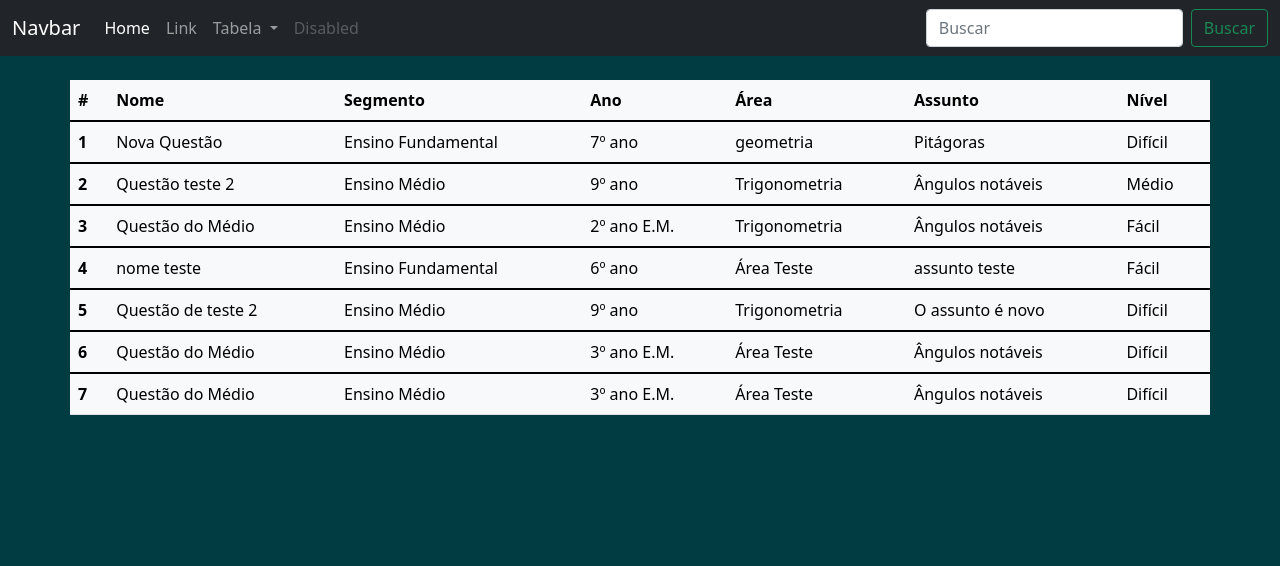
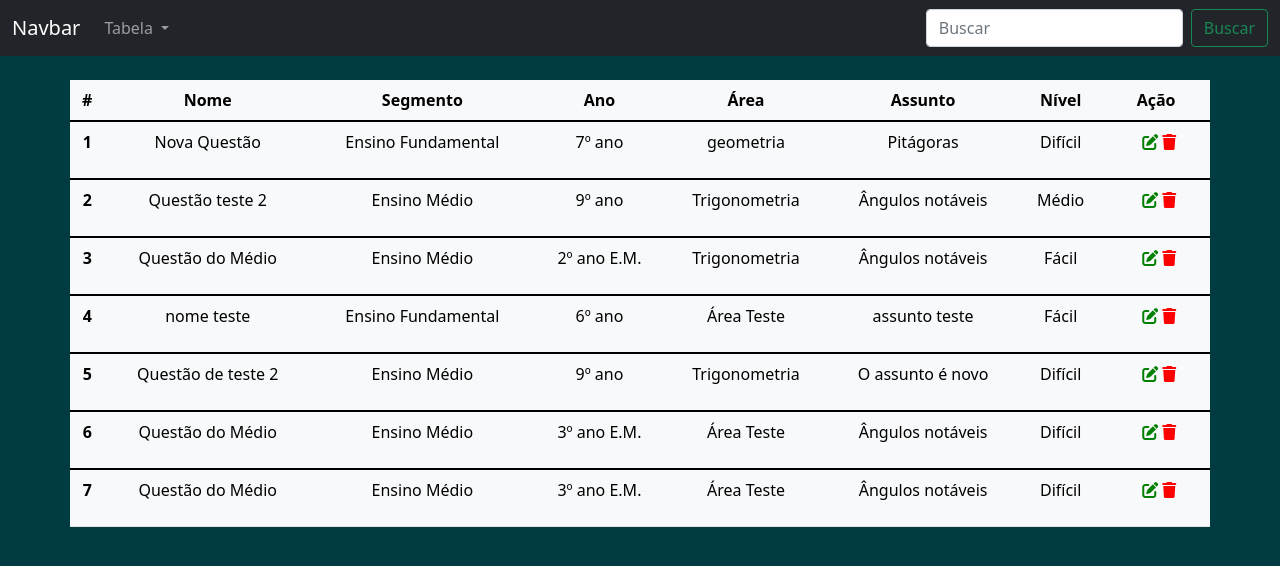
Before and after one commit to devayache/BancoQuestoes, a Django app: page /banco/tabela/ in a window 1280 px wide. Shown: the top 566 px of the page. Run offline with Django 4.2, Linux system fonts and the light colour scheme; data comes from the database, SQL or seed files in the repository; both versions use the stored data as it was after the commit; some libraries are stand-ins or nearby versions.

Commit message:
Leitura Pronta

```diff
--- a/banco/models.py
+++ b/banco/models.py
@@ -20,10 +20,11 @@ class Questoes(models.Model):
     nome = models.CharField(max_length=100)
     segmento = models.CharField(max_length=2, choices=segmento_choices, default="F")
     ano = models.CharField(max_length=2, choices=ano_choices, default="6")
-    nivel = models.CharField(max_length=2, choices=nivel_choices, default="Fa")
+    nivel = models.CharField(max_length=3, choices=nivel_choices, default="Fa")
     assunto = models.CharField(max_length=100)
     area = models.CharField(max_length=100)
     texto = models.TextField(max_length=1000)
+    status = models.BooleanField(default=True)
 
 
     def __str__(self) -> str:
--- a/banco/templates/cadQuestoes.html
+++ b/banco/templates/cadQuestoes.html
@@ -10,14 +10,14 @@
 {% block body %}
 <body class="fundo">
     <div class="container pt-4">
-        <form>
+        <form method="post" action="{% url 'cadastrar_questoes' %}" >{% csrf_token %}
             <h1 class="titulo" font-degrade borda-bottom-degrade>Cadastre as questões</h1>
             <br>
             <div class="row">
                 <div class="col">
                     <span class="span-descricao">Nome:</span>
                     <br>
-                    <input type="text" class="form-control" name="assunto">
+                    <input type="text" class="form-control" name="nome">
                 </div>
                 <div class="col">
                     <span class="span-descricao">Segmento:</span>
@@ -46,7 +46,7 @@
                 <div class="col">
                     <span class="span-descricao">Nível</span>
                     <br>
-                    <select name="" id="" class="custom-select">
+                    <select name="nivel" id="" class="custom-select">
                         <option value="Fa">Fácil</option>
                         <option value="Me">Médio</option>
                         <option value="De">Difícil</option>
--- a/banco/templates/tabela.html
+++ b/banco/templates/tabela.html
@@ -5,6 +5,7 @@
 {% block head %}
 <link rel="stylesheet" href="{% static 'banco/css/index.css' %}">
 <link rel="stylesheet" href="{% static 'banco/css/tabela.css' %}">
+<script src="https://kit.fontawesome.com/e5a4dcafd0.js" crossorigin="anonymous"></script>
 {% endblock %}
 
 {% block body %}
@@ -21,25 +22,26 @@
                         <th scope="col">Área</th>
                         <th scope="col">Assunto</th>
                         <th scope="col">Nível</th>
+                        <th scope="col">Ação</th>
                     </tr>
                 </thead>
                 <tbody>
                 {% for questao in questao %}
                     <tr>
                         <th scope="row">{{questao.id}}</th>
-                        <td>
+                        <td class="centralizar">
                             <a class="link-tabela" href="">
                                 {{questao.nome}}
                             </a>
                         </td>
 
-                        <td>{% if questao.segmento == 'F'%}
+                        <td class="centralizar">{% if questao.segmento == 'F'%}
                             Ensino Fundamental
                         {% else %}
                             Ensino Médio
                         {% endif %}
                         </td>
-                        <td>{% if questao.ano == '1'%}
+                        <td class="centralizar">{% if questao.ano == '1'%}
                                 1º ano E.M.
                             {% elif questao.ano == '2'%}
                                 2º ano E.M.
@@ -55,15 +57,23 @@
                                 9º ano
                             {% endif %}
                         </td>
-                        <td>{{questao.area}}</td>
-                        <td>{{questao.assunto}}</td>
-                        <td>{% if questao.nivel == 'Fa'%}
+                        <td class="centralizar">{{questao.area}}</td>
+                        <td class="centralizar">{{questao.assunto}}</td>
+                        <td class="centralizar">{% if questao.nivel == 'Fa'%}
                                 Fácil
                             {% elif questao.nivel == 'Me'%}
                                 Médio
                             {% else %}
                                 Difícil
                             {% endif %}
+                        </td>
+                        <td>
+                            <ul>
+                                <li class="limpar">
+                                    <span><i class="fas fa-edit"></i></span>
+                                    <span><i class="fas fa-trash"></i></span>
+                                </li>
+                            </ul>
                         </td>
                     </tr>
                     </tbody>
--- a/banco/views.py
+++ b/banco/views.py
@@ -1,5 +1,6 @@
 from django.shortcuts import render, redirect
 from .models import Questoes
+from .forms import QuestoesForm
 # Create your views here.
 
 def index(request):
@@ -9,11 +10,10 @@ def cadastrar_questoes(request):
     if request.method == 'GET':
         return render(request,'cadQuestoes.html')
     elif request.method == 'POST':
-        nome = request.POST.get('nome')
-        assunto = request.POST.get('assunto')
-        area = request.POST.get('area')
-        texto = request.POST.get('texto')
-        return render(request,'cadQuestoes.html')
+        form = QuestoesForm(request.POST)
+        if form.is_valid():
+            nova_questoes = form.save()
+        return redirect('tabela')
 
 def tabela(request):
     questao = Questoes.objects.all()
--- a/templates/base.html
+++ b/templates/base.html
@@ -22,12 +22,15 @@
         </button>
         <div class="collapse navbar-collapse" id="navbarSupportedContent">
           <ul class="navbar-nav me-auto mb-2 mb-lg-0">
+            <!--
             <li class="nav-item">
               <a class="nav-link active" aria-current="page" href="{% url 'index' %}">Home</a>
             </li>
+
             <li class="nav-item">
               <a class="nav-link" href="#">Link</a>
             </li>
+          -->
             <li class="nav-item dropdown">
               <a class="nav-link dropdown-toggle" href="#" id="navbarDropdown" role="button" data-bs-toggle="dropdown" aria-expanded="false">
                 Tabela
@@ -39,9 +42,11 @@
                 <li><a class="dropdown-item" href="{% url 'tabela' %}">Visualizar Tabela</a></li>
               </ul>
             </li>
+            <!--
             <li class="nav-item">
               <a class="nav-link disabled">Disabled</a>
             </li>
+          -->
           </ul>
           <form class="d-flex">
             <input class="form-control me-2" type="search" placeholder="Buscar" aria-label="Search">
--- a/templates/static/banco/css/tabela.css
+++ b/templates/static/banco/css/tabela.css
@@ -6,3 +6,24 @@
 .link-tabela:hover{
     color: rgb(100, 200, 60);
 }
+
+
+.limpar {
+    list-style: none;
+}
+
+th {
+    text-align: center;
+}
+
+.centralizar{
+    text-align: center;
+}
+
+.fa-edit{
+    color: green;
+}
+
+.fa-trash {
+    color: red;
+}
```
Also changed, not shown: banco/forms.py (added, +7 -0 lines), banco/migrations/0002_questoes_status_alter_questoes_nivel.py (added), db.sqlite3.
